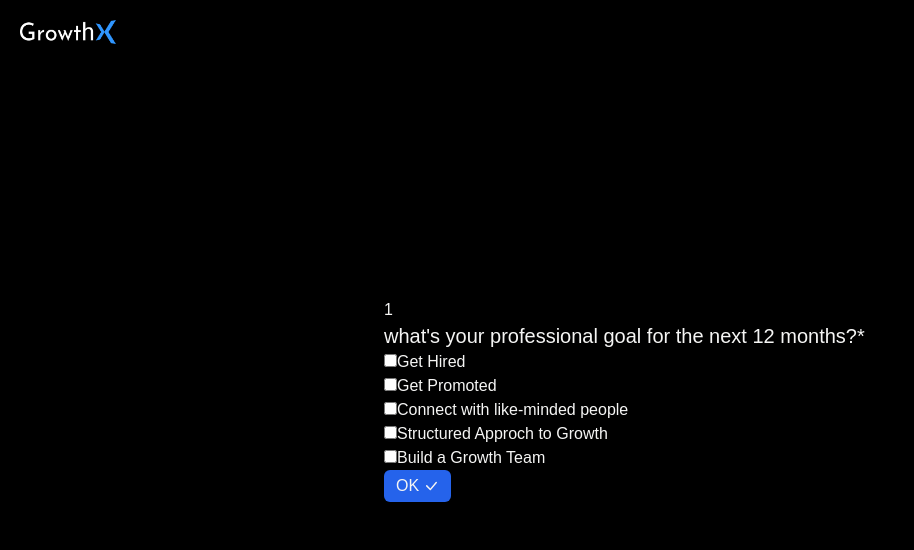
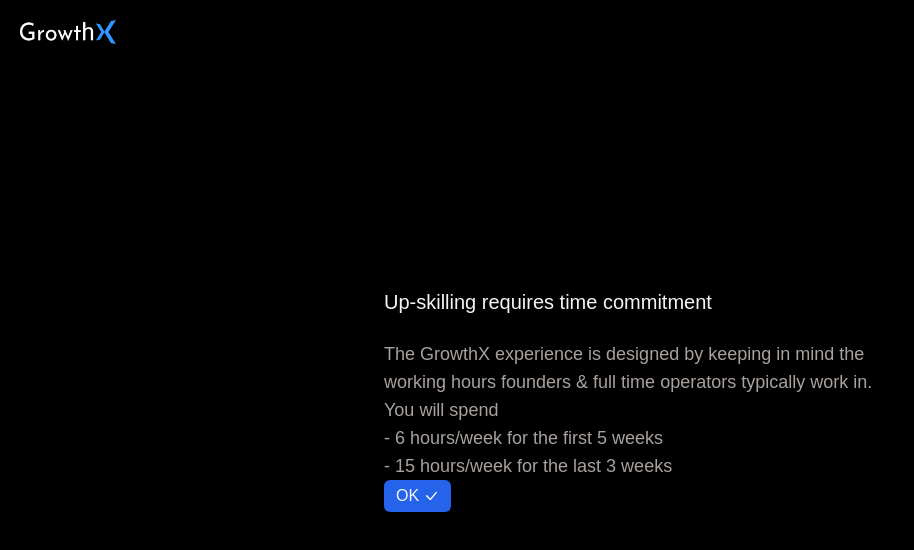
Before and after one commit to vanshika703/Typeform, a React (Create React App) app: page / in a window 1280 px wide. Shown: the top 550 px of the page, without its empty margins (0-914 px from the left). Built offline with nearby package versions, Linux system fonts and the light colour scheme.

Commit message:
fix: radio and checkbox value selection

```diff
--- a/src/components/CheckboxInput.js
+++ b/src/components/CheckboxInput.js
@@ -1,15 +1,26 @@
 import React from "react";
 
-function CheckboxInput({ name, options }) {
+function CheckboxInput({ name, options, onChangeValue }) {
+  /* const ref = useRef(); */
+
   return (
     <>
-      {options.map((option) => {
+      {options.map((option, index) => {
         return (
-          <div className="text-stone-100">
-            <input type="checkbox" name={name} value={option} />
+          <div className="text-stone-100" key={index}>
+            <input
+              /* ref={ref} */ type="checkbox"
+              name={name}
+              value={option}
+              onChange={(e) => {
+                if (e.target.checked) {
+                  onChangeValue(option);
+                }
+              }}
+            />
             <label for={option}>{option}</label>
           </div>
-        )
+        );
       })}
     </>
   );
--- a/src/components/FormContainer.js
+++ b/src/components/FormContainer.js
@@ -16,8 +16,16 @@ const FormContainer = () => {
   const [error, setError] = useState("");
 
   const onChangeValue = (value) => {
+    // console.log(value);
     setError("");
     setInputValue(value);
+  };
+
+  const onChangeCheckBox = (value) => {
+    setError("");
+    if (!inputValue) return setInputValue(value);
+    const newValue = inputValue + "," + value;
+    setInputValue(newValue);
   };
 
   const handleSetInput = () => {
@@ -37,6 +45,16 @@ const FormContainer = () => {
     e.preventDefault();
   };
 
+  useEffect(() => {
+    if (index === formValues.length - 1) {
+      console.log("Thanks for submitting");
+      console.log("The data you submitted is now available:");
+      formValues.forEach((e) => {
+        if (e.question) console.log("Question: " + e.question + "\n" + e.value);
+      });
+    }
+  }, [index]);
+
   return (
     <>
       <div className="bg-black h-screen w-screen flex items-center justify-center">
@@ -51,7 +69,7 @@ const FormContainer = () => {
           onSubmit={onSubmit}
           className="w-2/5 h-1/5 flex flex-col justify-center items-start"
         >
-          <p className="text-stone-100">{index + 1}</p>
+          {index !== 0 && <p className="text-stone-100">{index}</p>}
           <Question
             question={formValues[index].question}
             required={formValues[index].required}
@@ -77,6 +95,7 @@ const FormContainer = () => {
                   <RadioInput
                     name={formValues[index].name}
                     options={formValues[index].options}
+                    onChangeValue={onChangeValue}
                   />
                 );
 
@@ -85,6 +104,7 @@ const FormContainer = () => {
                   <CheckboxInput
                     name={formValues[index].name}
                     options={formValues[index].options}
+                    onChangeValue={onChangeCheckBox}
                   />
                 );
               case "endPage":
@@ -94,7 +114,7 @@ const FormContainer = () => {
             }
           })()}
 
-          {console.log(inputValue)}
+          {/* {console.log(inputValue)} */}
           {error ? (
             <div className=" flex items-center text-xs text-red-800 bg-red-100 p-1">
               <svg
@@ -112,6 +132,7 @@ const FormContainer = () => {
               <p>{error}</p>
             </div>
           ) : (
+            index !== formValues.length - 1 && (
               <button
                 className="bg-blue-600 py-1 px-3 rounded-md text-md text-stone-100 font-medium flex justify-center items-center hover:bg-blue-500"
                 onClick={handleSetInput}
@@ -130,9 +151,10 @@ const FormContainer = () => {
                   <path d="M12.736 3.97a.733.733 0 0 1 1.047 0c.286.289.29.756.01 1.05L7.88 12.01a.733.733 0 0 1-1.065.02L3.217 8.384a.757.757 0 0 1 0-1.06.733.733 0 0 1 1.047 0l3.052 3.093 5.4-6.425a.247.247 0 0 1 .02-.022Z"></path>
                 </svg>
               </button>
+            )
           )}
 
-          {console.log("formvalue", formValues)}
+          {/* {console.log("formvalue", formValues)} */}
         </form>
       </div>
     </>
--- a/src/components/RadioInput.js
+++ b/src/components/RadioInput.js
@@ -1,15 +1,19 @@
-import React from "react";
+import React, { useEffect } from "react";
 
-function RadioInput({ name, options }) {
+function RadioInput({ value, name, options, onChangeValue }) {
+  useEffect(() => {
+    // console.log("Radio", value);
+  }, [value]);
+
   return (
     <>
       {options.map((option) => {
         return (
-          <div className="text-stone-100">
+          <div className="text-stone-100" onClick={() => onChangeValue(option)}>
             <input type="radio" name={name} value={option} />
             <label for={option}>{option}</label>
           </div>
-        )
+        );
       })}
     </>
   );
--- a/src/utils/constants.js
+++ b/src/utils/constants.js
@@ -1,5 +1,5 @@
 export const formData = [
-  /* {
+  {
     name: "startPage",
     question: "",
     value: "",
@@ -27,7 +27,7 @@ export const formData = [
     type: "text",
     initalState: "",
   },
-  {
+  /* {
     name: "industry",
     question: "What industry is your company in?",
     value: "",
@@ -37,7 +37,7 @@ export const formData = [
     type: "text",
     initalState: "",
   }, */
-  /* {
+  {
     name: "role",
     question: "Your role in your company?",
     value: "",
@@ -46,8 +46,14 @@ export const formData = [
     fieldType: "radioInput",
     type: "radio",
     initalState: "",
-    options: ["Founder or CXO", "Product Team", "Marketing Team", "VC", "Other"]
-  }, */
+    options: [
+      "Founder or CXO",
+      "Product Team",
+      "Marketing Team",
+      "VC",
+      "Other",
+    ],
+  },
   {
     name: "goal",
     question: "what's your professional goal for the next 12 months?",
```
Lines whose indentation alone changed are shown as unchanged.
